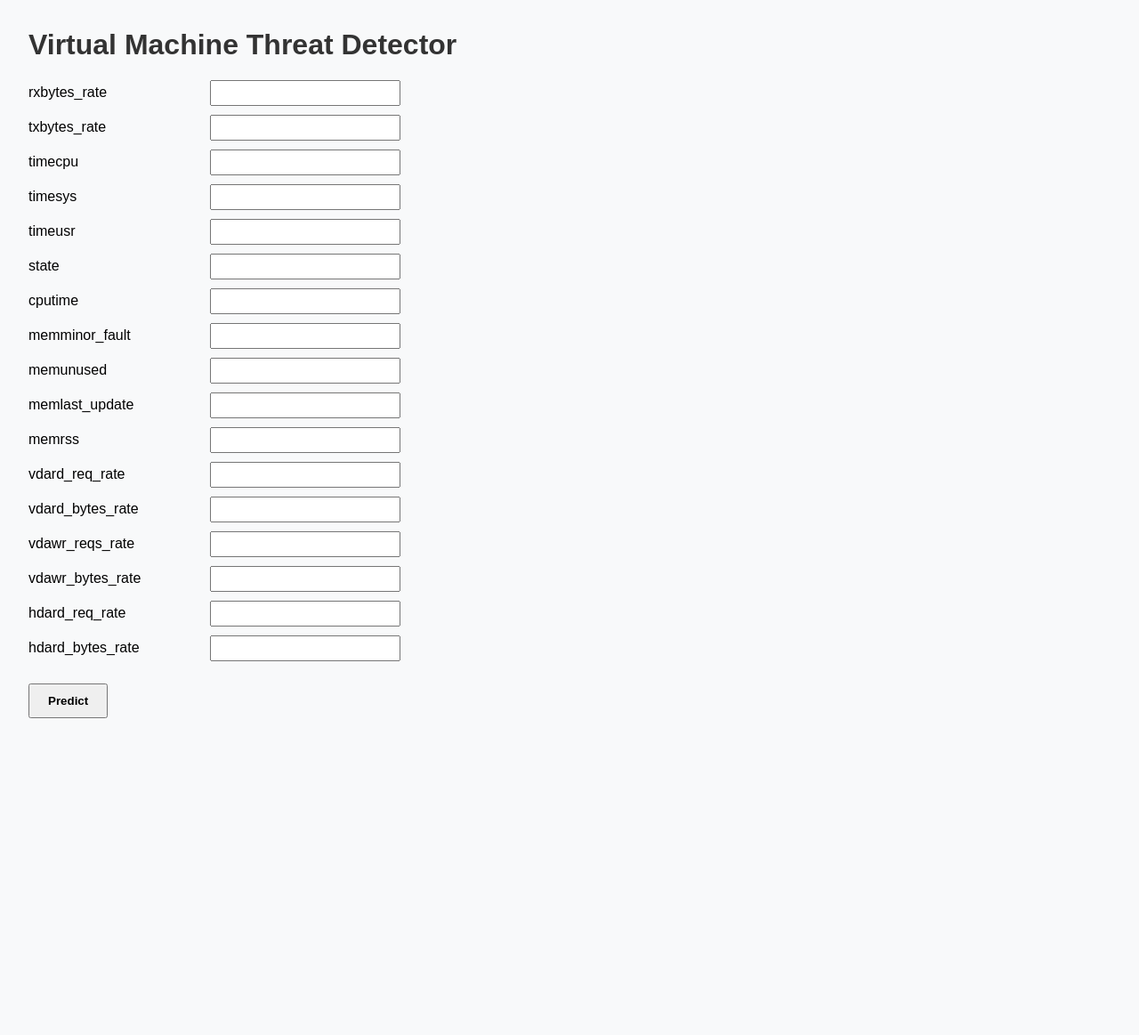
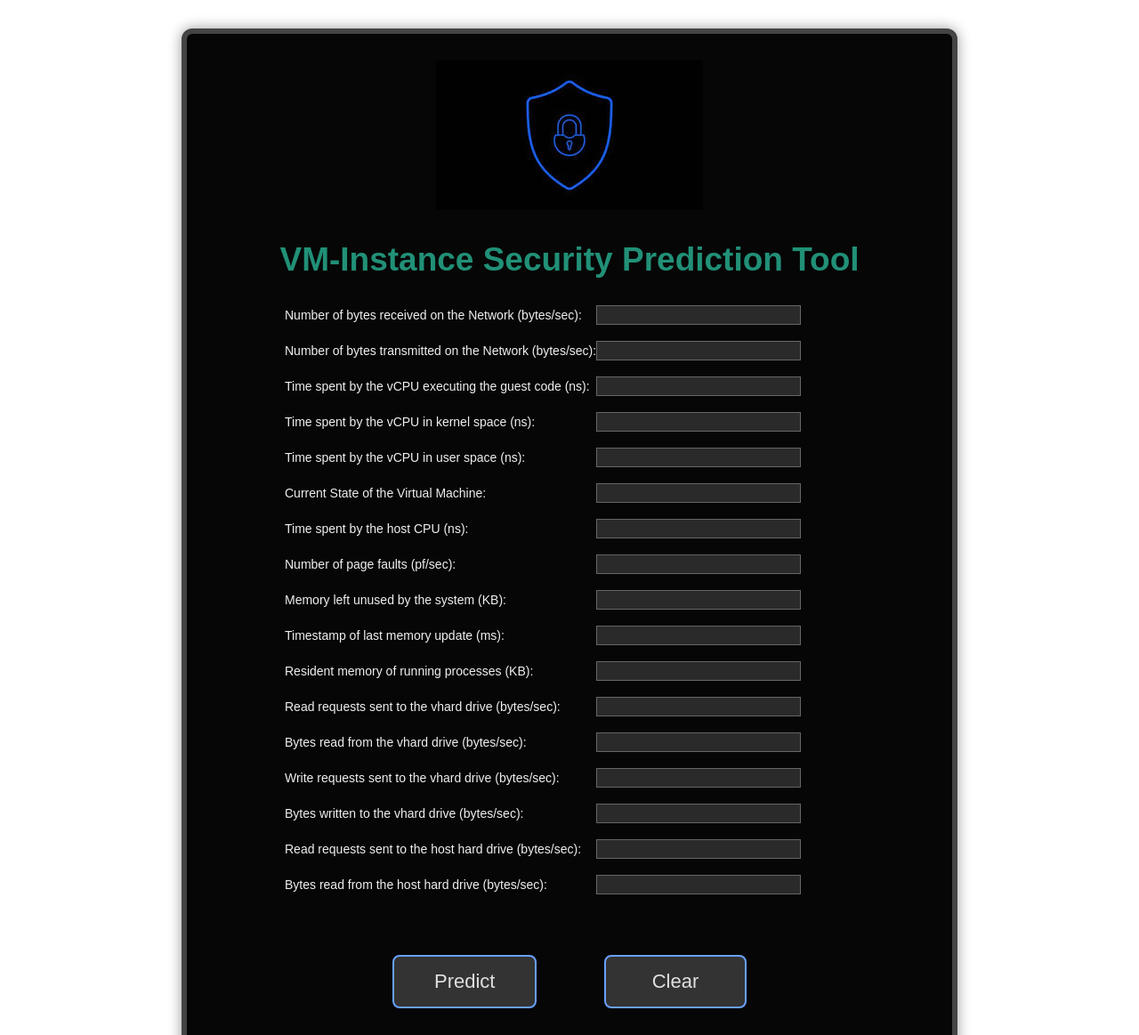
Before and after one commit to frankssenoga/Deployment, a Flask app: page / in a window 1280 px wide. Shown: the top 1163 px of the page at 89% size. Before the commit the page ends 807 px from the top, so only its background shows below. Run offline with Flask 3, Linux system fonts and the light colour scheme; parts of the project's set-up code (start-up, migrations or seed data) failed here and were passed over.

Commit message:
Update index.html

```diff
--- a/templates/index.html
+++ b/templates/index.html
@@ -1,94 +1,183 @@
 <!DOCTYPE html>
-<html lang="en">
+<html>
 <head>
-    <meta charset="UTF-8">
-    <title>VM Threat Prediction</title>
+  <title>Virtual Machine Instance Attack Predictor</title>
+  <script src="https://cdn.jsdelivr.net/npm/chart.js"></script>
+
   <style>
-        body {
+
+  body  {
     font-family: Arial, sans-serif;
-            margin: 2rem;
-            background-color: #f8f9fa;
+    margin: 0;
+    padding: 2rem;
+    display: flex;
+    justify-content: center;   /* center horizontally */
   }
 
-        h1 {
-            color: #333;
+      form {
+      margin-left: 80px;    /* Add equal margin on left */
+      margin-right: 80px;   /* Add equal margin on right */
     }
 
-        .form-group {
-            margin-bottom: 10px;
+
+  /* ── dark card with thicker border ─────────────────────────── */
+  .form-container {
+    width: 800px;
+    background-color: #060606;       /* purely dark / dark background   */
+    color: #f0f0f0;                  /* light text for contrast      */
+    padding: 30px;
+    border: 6px solid #444;          /* thicker 4‑px border line     */
+    border-radius: 12px;
+    box-shadow: 0 0 15px rgba(0,0,0,0.4);
   }
 
-        label {
-            display: inline-block;
-            width: 200px;
+    h2 {
+    text-align: center;
+    font-size: 37px; /* ← here */
+      color: #219077;
   }
 
 input {
-            padding: 5px;
-            width: 200px;
+  width: 222px;
+  padding: 2px 5px;
+  font-size: 14px;
+  margin-left: 26px;      /* ← new: 12‑px gap between label & box */
+}
+  label {
+    display:inline-block; width:320px; font-size:14px;
+    white-space:nowrap; color:#f0f0f0;
+  }
+  input {
+    width:220px; padding:2px 4px; font-size:14px;
+    background:#2a2a2a; color:#fff; border:1px solid #666;
   }
 
-        .button {
-            margin-top: 15px;
-            padding: 10px 20px;
-            font-weight: bold;
+  .btn {
+    padding:15px 45px; font-size:22px;
+    border:2px solid #68a0ff;
+    border-radius:8px;
+    background:#333;
+    color:#e0e0e0;
+    cursor:pointer;
+    min-width:160px;
+  }
+  .btn:hover  { background:#3b3b3b; }
+  .btn:active { background:#444; }
+
+  .btn-row {
+    display:flex; justify-content:center;
+    gap:2cm; margin-top:50px; width:100%;
   }
 
-        .result {
-            margin-top: 20px;
-            font-size: 1.2rem;
-            color: #0056b3;
-        }
-
-        .feature-box {
-            background: #fff;
-            border: 1px solid #ccc;
-            padding: 10px;
-            margin-top: 10px;
-            border-radius: 5px;
-            max-width: 500px;
-        }
-
-        .feature-box ul {
-            list-style: none;
-            padding: 0;
-        }
-
-        .feature-box li {
-            padding: 4px 0;
-            font-family: monospace;
+  #featureChart {
+    margin-top: 30px;
+    background: #1a1a1a;
+    border-radius: 8px;
+    padding: 15px;
   }
   </style>
-</head>
+
 <body>
 
-    <h1>Virtual Machine Threat Detector</h1>
+<div class="form-container">
+    <div style="text-align: center;">
+      <img src="{{ url_for('static', filename='images/logo.jpg') }}" alt="Logo" class="logo">
+    </div>
+    <h2>VM-Instance Security Prediction Tool</h2>
 
-    <form action="/predict" method="post">
-        {% for feature in values %}
-        <div class="form-group">
-            <label for="{{ feature }}">{{ feature }}</label>
-            <input type="text" name="{{ feature }}" value="{{ values[feature] }}">
+    <form id="predict-form" method="POST" action="/predict">
+
+      <label for="rxbytes_rate">Number of bytes received on the Network (bytes/sec):</label>
+      <input type="text" name="rxbytes_rate" value="{{ values.rxbytes_rate }}" required><br><br>
+
+      <label for="txbytes_rate">Number of bytes transmitted on the Network (bytes/sec):</label>
+      <input type="text" name="txbytes_rate" value="{{ values.txbytes_rate }}" required><br><br>
+
+      <label for="timecpu">Time spent by the vCPU executing the guest code (ns):</label>
+      <input type="text" name="timecpu" value="{{ values.timecpu }}" required><br><br>
+
+      <label for="timesys">Time spent by the vCPU in kernel space (ns):</label>
+      <input type="text" name="timesys" value="{{ values.timesys }}" required><br><br>
+
+      <label for="timeusr">Time spent by the vCPU in user space (ns):</label>
+      <input type="text" name="timeusr" value="{{ values.timeusr }}" required><br><br>
+
+      <label for="state">Current State of the Virtual Machine:</label>
+      <input type="text" name="state" value="{{ values.state }}" required><br><br>
+
+      <label for="cputime">Time spent by the host CPU (ns):</label>
+      <input type="text" name="cputime" value="{{ values.cputime }}" required><br><br>
+
+      <label for="memminor_fault">Number of page faults (pf/sec):</label>
+      <input type="text" name="memminor_fault" value="{{ values.memminor_fault }}" required><br><br>
+
+      <label for="memunused">Memory left unused by the system (KB):</label>
+      <input type="text" name="memunused" value="{{ values.memunused }}" required><br><br>
+
+      <label for="memlast_update">Timestamp of last memory update (ms):</label>
+      <input type="text" name="memlast_update" value="{{ values.memlast_update }}" required><br><br>
+
+      <label for="memrss">Resident memory of running processes (KB):</label>
+      <input type="text" name="memrss" value="{{ values.memrss }}" required><br><br>
+
+      <label for="vdard_req_rate">Read requests sent to the vhard drive (bytes/sec):</label>
+      <input type="text" name="vdard_req_rate" value="{{ values.vdard_req_rate }}" required><br><br>
+
+      <label for="vdard_bytes_rate">Bytes read from the vhard drive (bytes/sec):</label>
+      <input type="text" name="vdard_bytes_rate" value="{{ values.vdard_bytes_rate }}" required><br><br>
+
+      <label for="vdawr_reqs_rate">Write requests sent to the vhard drive (bytes/sec):</label>
+      <input type="text" name="vdawr_reqs_rate" value="{{ values.vdawr_reqs_rate }}" required><br><br>
+
+      <label for="vdawr_bytes_rate">Bytes written to the vhard drive (bytes/sec):</label>
+      <input type="text" name="vdawr_bytes_rate" value="{{ values.vdawr_bytes_rate }}" required><br><br>
+
+      <label for="hdard_req_rate">Read requests sent to the host hard drive (bytes/sec):</label>
+      <input type="text" name="hdard_req_rate" value="{{ values.hdard_req_rate }}" required><br><br>
+
+      <label for="hdard_bytes_rate">Bytes read from the host hard drive (bytes/sec):</label>
+      <input type="text" name="hdard_bytes_rate" value="{{ values.hdard_bytes_rate }}" required><br><br>
+
+      <div class="btn-row">
+        <button class="btn" type="submit">Predict</button>
+        <button class="btn" type="button" onclick="clearForm()">Clear</button>
       </div>
-        {% endfor %}
-
-        <button class="button" type="submit">Predict</button>
     </form>
 
     {% if prediction %}
-    <div class="result"><strong>Prediction:</strong> {{ prediction }}</div>
+     <h3 style="text-align:center; color: rebeccapurple;">Prediction: {{ prediction }}</h3>
     {% endif %}
 
-    {% if top_features %}
-    <div class="feature-box">
-        <h3>Top Contributing Features</h3>
-        <ul>
-            {% for feature, value in top_features %}
-            <li>{{ feature }}: {{ '%.4f'|format(value) }}</li>
-            {% endfor %}
-        </ul>
+  <canvas id="featureChart" width="900" height="600"></canvas>
 </div>
-    {% endif %}
+
+<script>
+  // --- format with "000" (thousands) separators on the fly ------------
+  function addCommas(e) {
+    const el = e.target;
+    // Skip if field is empty
+    if (!el.value) return;
+
+    // Preserve minus sign & decimals if any, but remove old commas
+    const clean = el.value.replace(/,/g, '');
+    if (isNaN(clean)) return;  // ignore if not numeric
+
+    // Re‑format with commas
+    const parts = clean.split('.');
+    parts[0] = parseInt(parts[0], 10).toLocaleString('en-US');
+    el.value = parts.join('.');
+  }
+
+  // Attach to every input
+  document.querySelectorAll('#predict-form input')
+          .forEach(inp => inp.addEventListener('input', addCommas));
+
+  // Clear helper
+  function clearForm () {
+    document.querySelectorAll('#predict-form input').forEach(i => i.value = '');
+  }
+
+ </script>
 
 </body>
 </html>
```
Lines whose indentation alone changed are shown as unchanged.
